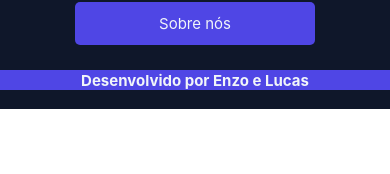
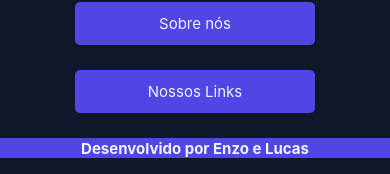
Before and after one commit to YungCrock/DevSpace, a React Native app in the folder DevSpace/: screen /Home in a window 390 px wide. Shown: the part 757-931 px from the top of the page. Before the commit the page ends 866 px from the top, so only its background shows below. Built offline with nearby package versions, Linux system fonts and the light colour scheme.

Commit message:
Add link button

```diff
--- a/DevSpace/src/screens/Home/Home.tsx
+++ b/DevSpace/src/screens/Home/Home.tsx
@@ -1,5 +1,5 @@
 import React, { useState } from "react";
-import { View, Text, ScrollView } from "react-native";
+import { View, Text, ScrollView, Linking } from "react-native";
 import { useNavigation } from "@react-navigation/native";
 
 import { Logo } from "../../components/Logo/Logo";
@@ -13,6 +13,17 @@ export function Home() {
   const themeContainer = isDarkMode ? styles.bgDark : styles.bgLight;
 
   const navigation = useNavigation<any>();
+
+  const url = "https://linktr.ee/DevSpace";
+
+  const handlePress = async () => {
+    const supported = await Linking.canOpenURL(url);
+    if (supported) {
+      await Linking.openURL(url);
+    } else {
+      console.log("Não foi possível abrir o link: " + url);
+    }
+  }
 
   const themeText = isDarkMode
     ? styles.mainTitleColorDark
@@ -62,6 +73,8 @@ export function Home() {
           title="Sobre nós"
           onPress={() => navigation.navigate("About")}
         />
+
+        <MainButton title="Nossos Links" onPress={handlePress} />
       </View>
 
       <View style={styles.footerContainer}>
```
